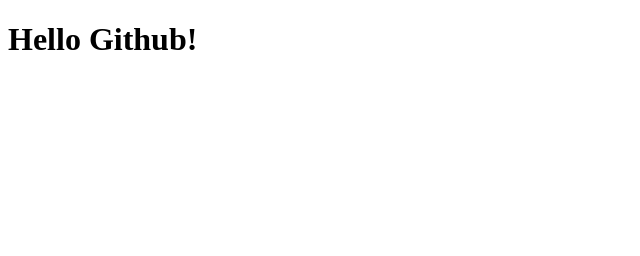
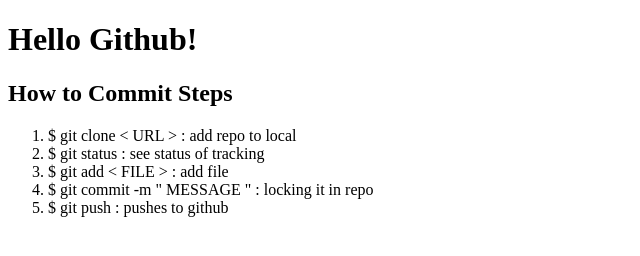
Before and after one commit to j-niel/sample, a plain HTML site: page index.html in a window 1280 px wide. Shown: the whole page, without its empty margins (0-640 px from the left). Drawn offline with Linux system fonts and the light colour scheme.

Commit message:
second commit

```diff
--- a/index.html
+++ b/index.html
@@ -9,5 +9,15 @@
 <body>
     <h1>Hello Github!</h1>
 
+    <div class="how-to">
+        <h2>How to Commit Steps</h2>
+        <ol>
+            <li>$ git clone < URL > : add repo to local</li>
+            <li>$ git status : see status of tracking</li>
+            <li>$ git add < FILE > : add file </li>
+            <li>$ git commit -m " MESSAGE " : locking it in repo</li>
+            <li>$ git push : pushes to github</li>
+        </ol>
+    </div>
 </body>
 </html>
```
